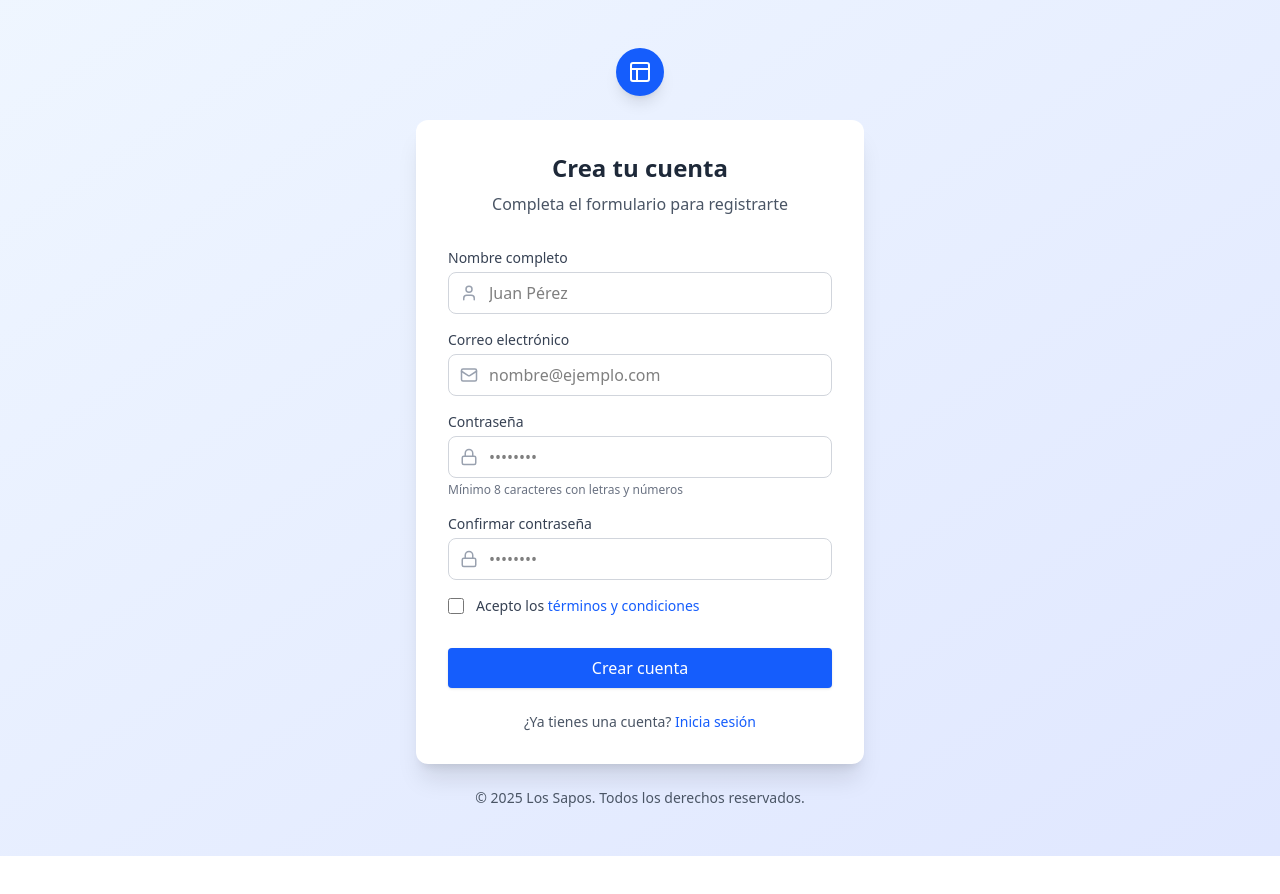
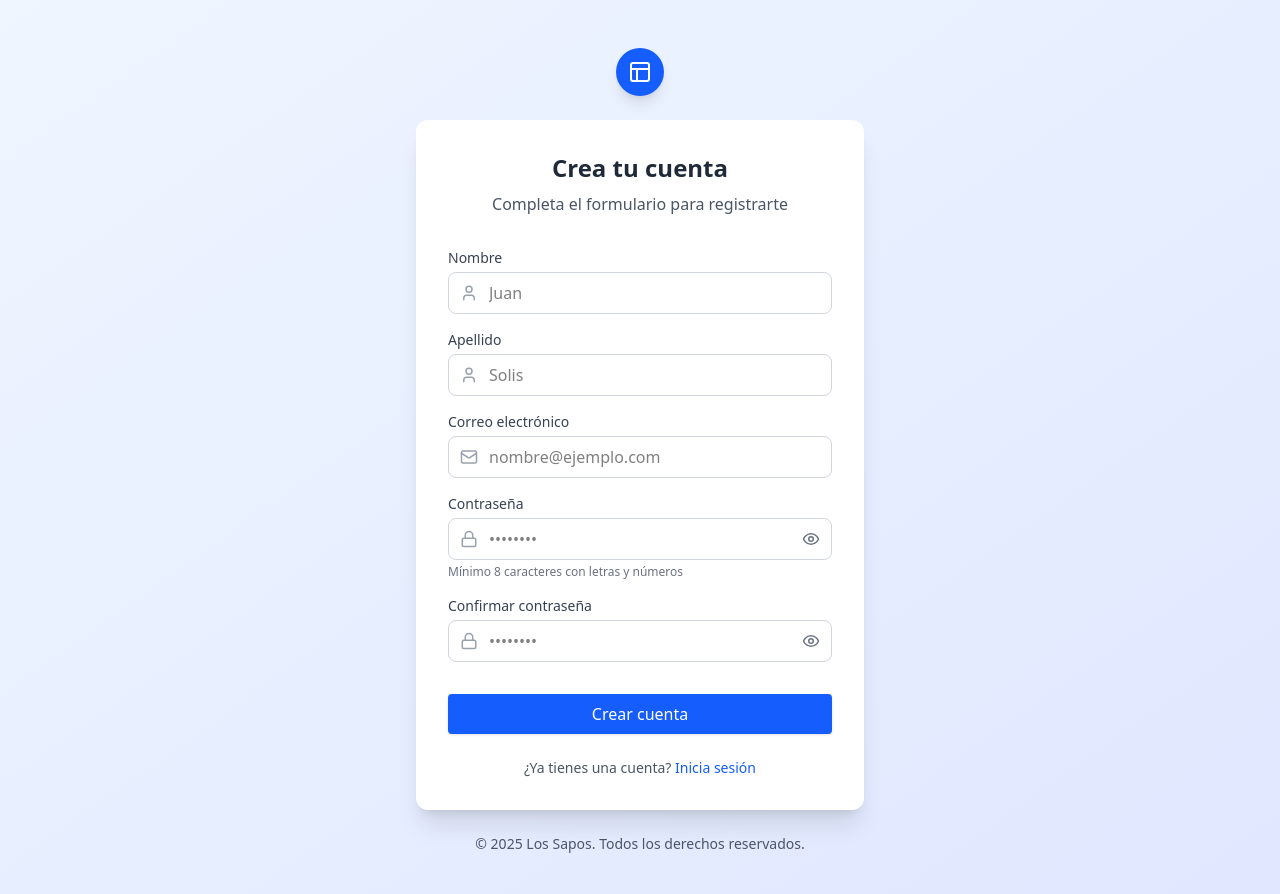
Before and after one commit to YasArcher/front-seguridad, a React (Vite) app: page /register in a window 1280 px wide. Shown: the top 894 px of the page. Before the commit the page ends 856 px from the top, so only its background shows below. Built offline with nearby package versions, Linux system fonts and the light colour scheme.

Commit message:
finished

```diff
--- a/src/pages/RegisterPage.tsx
+++ b/src/pages/RegisterPage.tsx
@@ -8,9 +8,12 @@ import { registerUser } from '../services/authService';
 const RegisterPage = () => {
   const [email, setEmail] = useState('');
   const [name, setName] = useState('');
+  const [lastName, setLastName] = useState('');
   const [password, setPassword] = useState('');
   const [confirmPassword, setConfirmPassword] = useState('');
   const [loading, setLoading] = useState(false);
+  const [showPassword, setShowPassword] = useState(false);
+  const [showConfirmPassword, setShowConfirmPassword] = useState(false);
   const navigate = useNavigate();
 
   const handleRegister = async () => {
@@ -36,7 +39,7 @@ const RegisterPage = () => {
         email,
         password,
         first_name: name.split(' ')[0] || '',
-      last_name: name.split(' ').slice(1).join(' ') || '',
+        last_name: lastName.trim(),
       });
       toast.success('¡Cuenta creada con éxito!');
       navigate('/');
@@ -47,11 +50,18 @@ const RegisterPage = () => {
     }
   };
 
-
   const handleKeyPress = (e:any) => {
     if (e.key === 'Enter') {
       handleRegister();
     }
+  };
+
+  const togglePasswordVisibility = () => {
+    setShowPassword(!showPassword);
+  };
+
+  const toggleConfirmPasswordVisibility = () => {
+    setShowConfirmPassword(!showConfirmPassword);
   };
 
   return (
@@ -62,10 +72,10 @@ const RegisterPage = () => {
       </div>
 
       <div className="space-y-4">
-        {/* Nombre completo */}
+        {/* Primer nombre  */}
         <div>
           <label htmlFor="name" className="block text-sm font-medium text-gray-700 mb-1">
-            Nombre completo
+            Nombre
           </label>
           <div className="relative">
             <div className="absolute inset-y-0 left-0 pl-3 flex items-center pointer-events-none">
@@ -90,12 +100,44 @@ const RegisterPage = () => {
               type="text"
               value={name}
               onChange={(e) => setName(e.target.value)}
-              placeholder="Juan Pérez"
+              placeholder="Juan "
               className="w-full pl-10 pr-3 py-2 border border-gray-300 rounded-lg focus:outline-none focus:ring-2 focus:ring-blue-500 focus:border-blue-500"
             />
           </div>
         </div>
-
+        {/* Apellido */}
+        <div>
+          <label htmlFor="apellido" className="block text-sm font-medium text-gray-700 mb-1">
+            Apellido
+          </label>
+          <div className="relative">
+            <div className="absolute inset-y-0 left-0 pl-3 flex items-center pointer-events-none">
+              <svg
+                xmlns="http://www.w3.org/2000/svg"
+                width="18"
+                height="18"
+                viewBox="0 0 24 24"
+                fill="none"
+                stroke="currentColor"
+                strokeWidth="2"
+                strokeLinecap="round"
+                strokeLinejoin="round"
+                className="text-gray-400"
+              >
+                <path d="M19 21v-2a4 4 0 0 0-4-4H9a4 4 0 0 0-4 4v2"></path>
+                <circle cx="12" cy="7" r="4"></circle>
+              </svg>
+            </div>
+            <input
+              id="apellido"
+              type="text"
+              value={lastName}
+              onChange={(e) => setLastName(e.target.value)}
+              placeholder="Solis"
+              className="w-full pl-10 pr-3 py-2 border border-gray-300 rounded-lg focus:outline-none focus:ring-2 focus:ring-blue-500 focus:border-blue-500"
+            />
+          </div>
+        </div>
         {/* Email */}
         <div>
           <label htmlFor="register-email" className="block text-sm font-medium text-gray-700 mb-1">
@@ -155,12 +197,53 @@ const RegisterPage = () => {
             </div>
             <input
               id="register-password"
-              type="password"
+              type={showPassword ? "text" : "password"}
               value={password}
               onChange={(e) => setPassword(e.target.value)}
               placeholder="••••••••"
-              className="w-full pl-10 pr-3 py-2 border border-gray-300 rounded-lg focus:outline-none focus:ring-2 focus:ring-blue-500 focus:border-blue-500"
+              className="w-full pl-10 pr-10 py-2 border border-gray-300 rounded-lg focus:outline-none focus:ring-2 focus:ring-blue-500 focus:border-blue-500"
             />
+            <button
+              type="button"
+              onClick={togglePasswordVisibility}
+              className="absolute inset-y-0 right-0 pr-3 flex items-center"
+            >
+              {showPassword ? (
+                <svg
+                  xmlns="http://www.w3.org/2000/svg"
+                  width="18"
+                  height="18"
+                  viewBox="0 0 24 24"
+                  fill="none"
+                  stroke="currentColor"
+                  strokeWidth="2"
+                  strokeLinecap="round"
+                  strokeLinejoin="round"
+                  className="text-gray-500"
+                >
+                  <path d="M9.88 9.88a3 3 0 1 0 4.24 4.24"></path>
+                  <path d="M10.73 5.08A10.43 10.43 0 0 1 12 5c7 0 10 7 10 7a13.16 13.16 0 0 1-1.67 2.68"></path>
+                  <path d="M6.61 6.61A13.526 13.526 0 0 0 2 12s3 7 10 7a9.74 9.74 0 0 0 5.39-1.61"></path>
+                  <line x1="2" x2="22" y1="2" y2="22"></line>
+                </svg>
+              ) : (
+                <svg
+                  xmlns="http://www.w3.org/2000/svg"
+                  width="18"
+                  height="18"
+                  viewBox="0 0 24 24"
+                  fill="none"
+                  stroke="currentColor"
+                  strokeWidth="2"
+                  strokeLinecap="round"
+                  strokeLinejoin="round"
+                  className="text-gray-500"
+                >
+                  <path d="M2 12s3-7 10-7 10 7 10 7-3 7-10 7-10-7-10-7Z"></path>
+                  <circle cx="12" cy="12" r="3"></circle>
+                </svg>
+              )}
+            </button>
           </div>
           <p className="mt-1 text-xs text-gray-500">
             Mínimo 8 caracteres con letras y números
@@ -192,33 +275,54 @@ const RegisterPage = () => {
             </div>
             <input
               id="confirm-password"
-              type="password"
+              type={showConfirmPassword ? "text" : "password"}
               value={confirmPassword}
               onChange={(e) => setConfirmPassword(e.target.value)}
               onKeyPress={handleKeyPress}
               placeholder="••••••••"
-              className="w-full pl-10 pr-3 py-2 border border-gray-300 rounded-lg focus:outline-none focus:ring-2 focus:ring-blue-500 focus:border-blue-500"
+              className="w-full pl-10 pr-10 py-2 border border-gray-300 rounded-lg focus:outline-none focus:ring-2 focus:ring-blue-500 focus:border-blue-500"
             />
-          </div>
-        </div>
-
-        {/* Términos y condiciones */}
-        <div className="flex items-start mt-4">
-          <div className="flex items-center h-5">
-            <input
-              id="terms"
-              name="terms"
-              type="checkbox"
-              className="h-4 w-4 text-blue-600 focus:ring-blue-500 border-gray-300 rounded"
-            />
-          </div>
-          <div className="ml-3 text-sm">
-            <label htmlFor="terms" className="text-gray-700">
-              Acepto los{' '}
-              <a href="#" className="font-medium text-blue-600 hover:text-blue-500">
-                términos y condiciones
-              </a>
-            </label>
+            <button
+              type="button"
+              onClick={toggleConfirmPasswordVisibility}
+              className="absolute inset-y-0 right-0 pr-3 flex items-center"
+            >
+              {showConfirmPassword ? (
+                <svg
+                  xmlns="http://www.w3.org/2000/svg"
+                  width="18"
+                  height="18"
+                  viewBox="0 0 24 24"
+                  fill="none"
+                  stroke="currentColor"
+                  strokeWidth="2"
+                  strokeLinecap="round"
+                  strokeLinejoin="round"
+                  className="text-gray-500"
+                >
+                  <path d="M9.88 9.88a3 3 0 1 0 4.24 4.24"></path>
+                  <path d="M10.73 5.08A10.43 10.43 0 0 1 12 5c7 0 10 7 10 7a13.16 13.16 0 0 1-1.67 2.68"></path>
+                  <path d="M6.61 6.61A13.526 13.526 0 0 0 2 12s3 7 10 7a9.74 9.74 0 0 0 5.39-1.61"></path>
+                  <line x1="2" x2="22" y1="2" y2="22"></line>
+                </svg>
+              ) : (
+                <svg
+                  xmlns="http://www.w3.org/2000/svg"
+                  width="18"
+                  height="18"
+                  viewBox="0 0 24 24"
+                  fill="none"
+                  stroke="currentColor"
+                  strokeWidth="2"
+                  strokeLinecap="round"
+                  strokeLinejoin="round"
+                  className="text-gray-500"
+                >
+                  <path d="M2 12s3-7 10-7 10 7 10 7-3 7-10 7-10-7-10-7Z"></path>
+                  <circle cx="12" cy="12" r="3"></circle>
+                </svg>
+              )}
+            </button>
           </div>
         </div>
 
--- a/src/services/authService.ts
+++ b/src/services/authService.ts
@@ -25,7 +25,6 @@ interface RegisterData {
 }
 
 export const registerUser = async (data: RegisterData) => {
-  try {
   const response = await fetch(`${API_URL}/register`, {
     method: 'POST',
     headers: {
@@ -34,13 +33,13 @@ export const registerUser = async (data: RegisterData) => {
     body: JSON.stringify(data),
   });
 
+  const responseBody = await response.json();
+
   if (!response.ok) {
-      const errorData = await response.json();
-      throw new Error(errorData.error || 'Error en el registro');
+    // ✅ Intenta leer 'detail' o 'error' del backend
+    const errorMessage = responseBody.detail || responseBody.error || 'Error en el registro';
+    throw new Error(errorMessage);
   }
 
-    return await response.json();
-  } catch (error: any) {
-    throw new Error(error.message);
-  }
+  return responseBody;
 };
```
Lines whose indentation alone changed are shown as unchanged.
